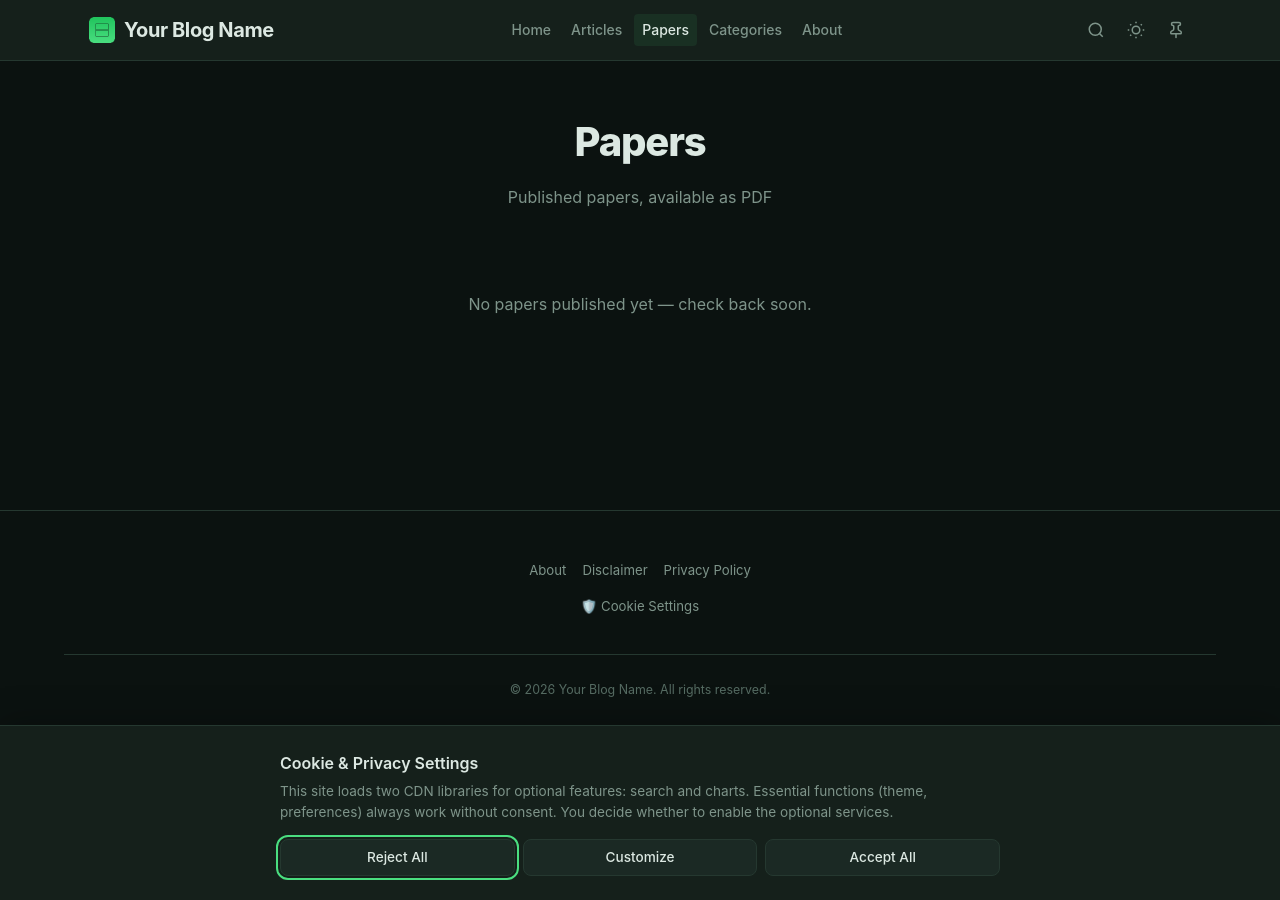
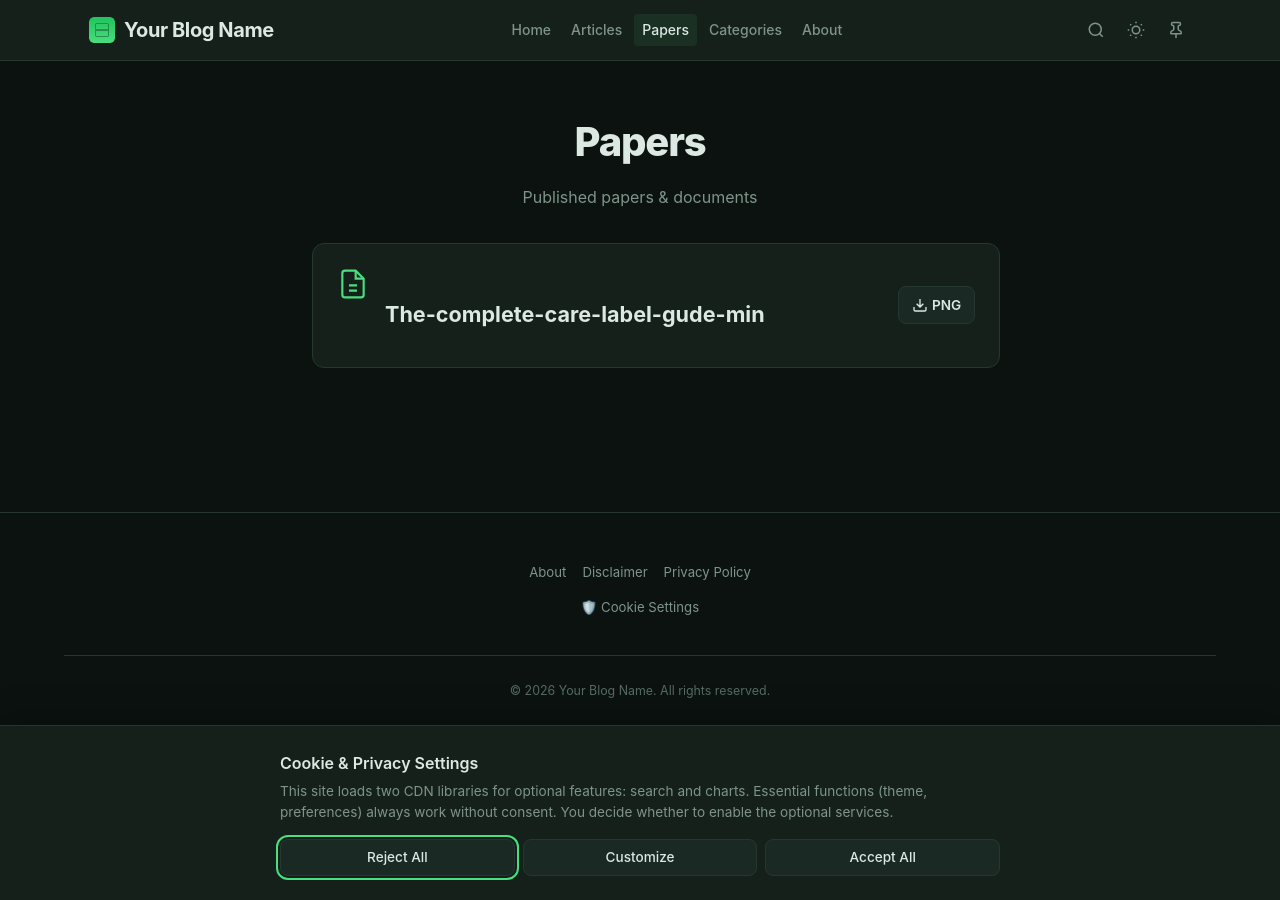
Before and after one commit to Ranzlappen/UdoBroering, a Jekyll site: the page built from pages/papers.html, in a window 1280 px wide. Built offline with Jekyll 4.4.1, drawn with Linux system fonts in a browser that asks for light colours.

Commit message:
Papers: accept images too; drop sticky h2 on overview pages
1. /papers/ now lists PDFs AND common image types (png/jpg/jpeg/webp/gif),
   matched case-insensitively — so a dropped PNG/scan appears, not just
   PDFs. Download badge shows the file's type (PDF, PNG, …). Subtitle
   broadened to "papers & documents".
2. Disable the sticky-h2 "section banner" on the overview/navigation
   pages by adding page-body--no-sticky to /papers/, /categories/, and
   /tags/ (their h2s are paper/section titles, not in-article headings).
   /articles/ uses .page-content with no h2, so it was already exempt.

https://claude.ai/code/session_01BBHFbTAEDBSxdvGGpZ11vy

```diff
--- a/pages/categories.html
+++ b/pages/categories.html
@@ -11,7 +11,7 @@ permalink: /categories/
   <p>Browse posts by topic</p>
 </header>
 
-<div class="page-body">
+<div class="page-body page-body--no-sticky">
   <!-- Category pills -->
   <div class="taxonomy-list">
     {% assign sorted_cats = site.categories | sort %}
--- a/pages/papers.html
+++ b/pages/papers.html
@@ -1,7 +1,7 @@
 ---
 layout: default
 title: Papers
-subtitle: Published papers, available as PDF
+subtitle: Published papers &amp; documents
 permalink: /papers/
 ---
 
@@ -10,19 +10,26 @@ permalink: /papers/
   {% if page.subtitle %}<p>{{ page.subtitle }}</p>{% endif %}
 </header>
 
-<div class="page-body">
+<div class="page-body page-body--no-sticky">
   {%- comment -%}
-    Auto-list every PDF in assets/papers/. Drop a PDF in that folder and it
-    shows up here — no edits needed. Optional richer metadata (title, authors,
-    date, abstract) comes from _data/papers.yml, keyed by the PDF filename.
-    Files sort by name, descending, so a YYYY-MM-DD- prefix = newest first.
+    Auto-list every document in assets/papers/. Drop a file in that folder and
+    it shows up here — no edits needed. Accepted types: PDF + common images
+    (png/jpg/jpeg/webp/gif), matched case-insensitively. Optional richer
+    metadata (title, authors, date, abstract) comes from _data/papers.yml,
+    keyed by the filename. Files sort by name, descending, so a YYYY-MM-DD-
+    prefix = newest first.
   {%- endcomment -%}
-  {% assign in_folder = site.static_files | where_exp: "f", "f.path contains '/assets/papers/'" %}
-  {% assign pdfs = in_folder | where: "extname", ".pdf" | sort: "name" | reverse %}
+  {% assign allowed = ".pdf .png .jpg .jpeg .webp .gif" %}
+  {% assign in_folder = site.static_files | where_exp: "f", "f.path contains '/assets/papers/'" | sort: "name" | reverse %}
 
-  {% if pdfs.size > 0 %}
+  {% assign doc_count = 0 %}
+  {% for f in in_folder %}{% assign e = f.extname | downcase %}{% if e != "" and allowed contains e %}{% assign doc_count = doc_count | plus: 1 %}{% endif %}{% endfor %}
+
+  {% if doc_count > 0 %}
   <ul class="papers-list">
-    {% for file in pdfs %}
+    {% for file in in_folder %}
+      {% assign ext = file.extname | downcase %}
+      {% unless ext != "" and allowed contains ext %}{% continue %}{% endunless %}
       {% assign meta = site.data.papers[file.name] %}
       <li class="paper-card">
         <div class="paper-card__icon" aria-hidden="true">
@@ -42,11 +49,11 @@ permalink: /papers/
           </div>
           {% if meta.description %}<p class="paper-card__desc">{{ meta.description }}</p>{% endif %}
         </div>
-        <a class="paper-card__download" href="{{ file.path | relative_url }}" download aria-label="Download {{ meta.title | default: file.basename }} (PDF)">
+        <a class="paper-card__download" href="{{ file.path | relative_url }}" download aria-label="Download {{ meta.title | default: file.basename }}">
           <svg xmlns="http://www.w3.org/2000/svg" width="16" height="16" fill="none" viewBox="0 0 24 24" stroke="currentColor" stroke-width="2">
             <path d="M21 15v4a2 2 0 0 1-2 2H5a2 2 0 0 1-2-2v-4M7 10l5 5 5-5M12 15V3"/>
           </svg>
-          <span>PDF</span>
+          <span>{{ file.extname | remove: "." | upcase }}</span>
         </a>
       </li>
     {% endfor %}
--- a/pages/tags.html
+++ b/pages/tags.html
@@ -11,7 +11,7 @@ permalink: /tags/
   <p>Browse posts by tag</p>
 </header>
 
-<div class="page-body">
+<div class="page-body page-body--no-sticky">
   <div class="taxonomy-list">
     {% assign sorted_tags = site.tags | sort %}
     {% for tag in sorted_tags %}
```
